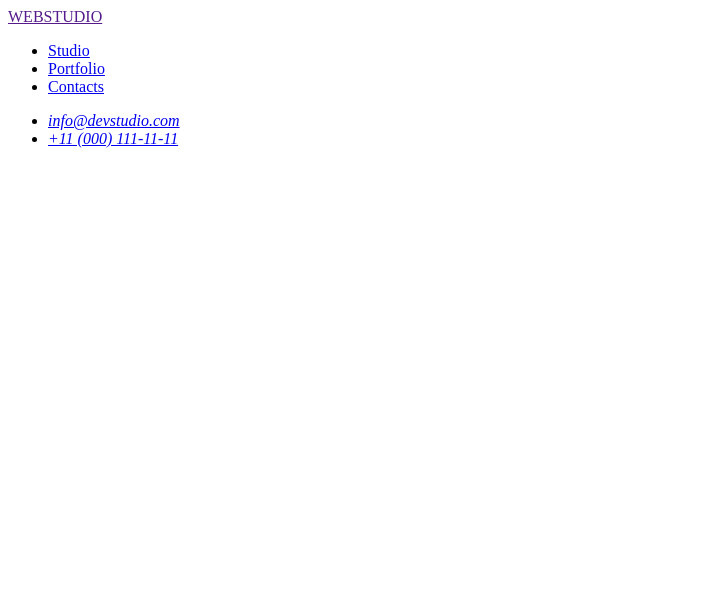
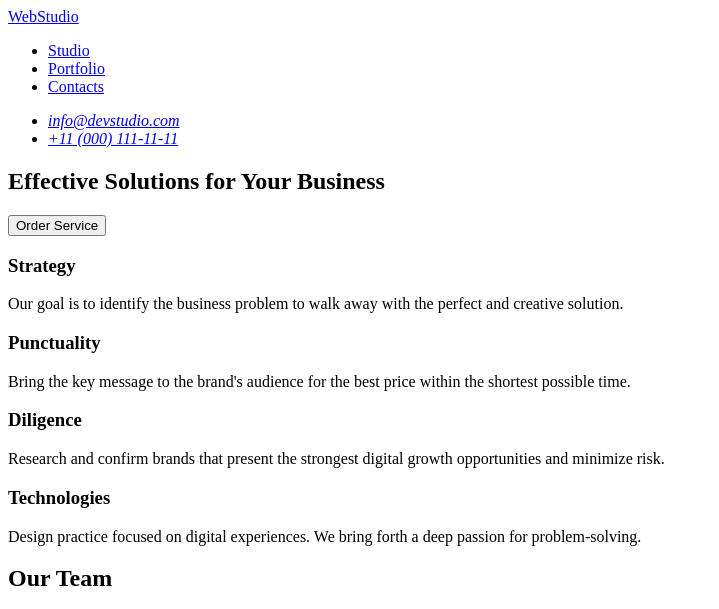
Before and after one commit to olha-bezklepchenko/goit-markup-hw-01, a plain HTML site: page index.html in a window 1280 px wide. Shown: the whole page, without its empty margins (0-719 px from the left). Drawn offline with Linux system fonts and the light colour scheme.

Commit message:
optimized jpg

```diff
--- a/index.html
+++ b/index.html
@@ -8,7 +8,7 @@
 <body>
     <header>
 
-            <a href="">WEBSTUDIO</a>
+            <a href="./index.html"><span>Web</span>Studio</a>
             <nav>
                 <ul>
                     <li><a href="#studio">Studio</a></li>
@@ -27,11 +27,49 @@
                 </ul>
             </address>
 
-
-
     </header>
 
     <main>
+
+        <!--order service-->
+
+        <section>
+            <div>
+                <h1>Effective Solutions for Your Business</h1>
+                <button type="button">Order Service</button>
+            </div>
+        </section>
+
+        <!--Feature-->
+
+        <section>
+            <div>
+                <h3>Strategy</h3>
+                <p>Our goal is to identify the business problem to walk away with the perfect and creative solution.</p>
+            </div>
+            <div>
+                <h3>Punctuality</h3>
+                <p>Bring the key message to the brand's audience for the best price within the shortest possible time.</p>
+            </div>
+            <div>
+                <h3>Diligence</h3>
+                <p>Research and confirm brands that present the strongest digital growth opportunities and minimize risk.</p>
+            </div>
+            <div>
+                <h3>Technologies</h3>
+                <p>Design practice focused on digital experiences. We bring forth a deep passion for problem-solving.</p>
+            </div>
+
+        </section>
+
+        <!--Our team-->
+
+        <section>
+            <h1>Our Team</h1>
+            <div>
+                <img src="./images/img.jpg" alt="">
+            </div>
+        </section>
 
     </main>
 
```
Also changed, not shown: images/img-1.jpg, images/img-2.jpg, images/img-3.jpg, images/img-4.jpg (added), images/img.jpg (deleted).
